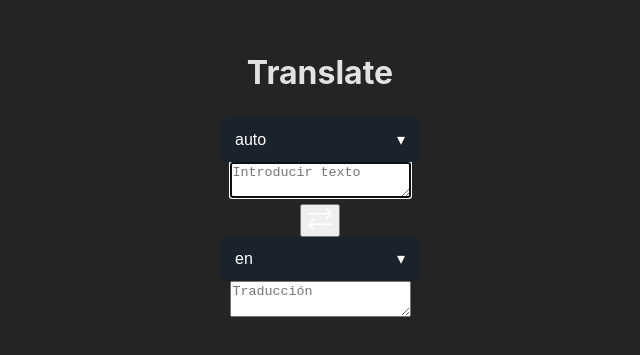
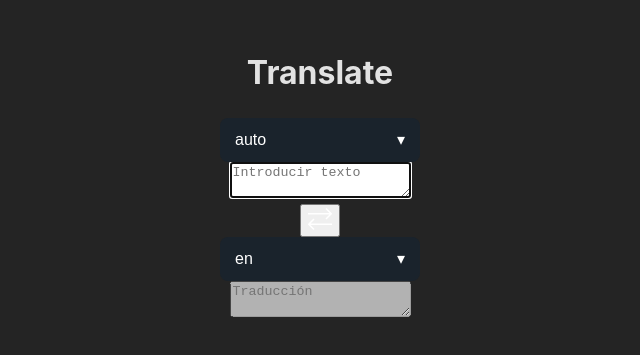
Before and after one commit to ElYonathanD/Translator, a React (Vite) app: page / in a window 1280 px wide. Shown: the part 225-580 px from the top of the page, without its empty margins (320-960 px from the left). Built offline with nearby package versions, Linux system fonts and the light colour scheme.

Commit message:
fix disabled textarea

```diff
--- a/src/components/TextArea.tsx
+++ b/src/components/TextArea.tsx
@@ -26,6 +26,7 @@ const TextArea = ({ type, loading, value, onChange }: Props) => {
       autoFocus={type === 'from'}
       placeholder={getPlaceHolder({ type, loading })}
       value={value}
+      disabled={type === 'to'}
       onChange={handleChange}
     ></textarea>
   )
```
